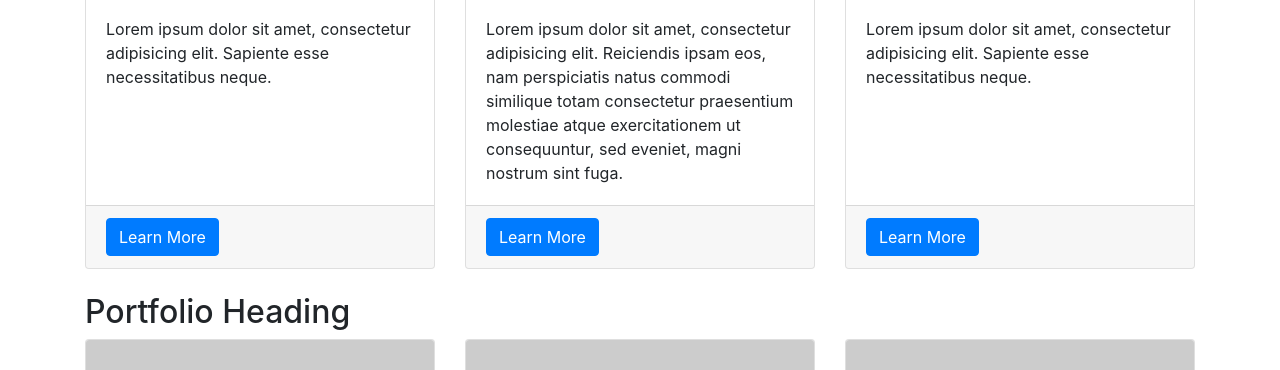
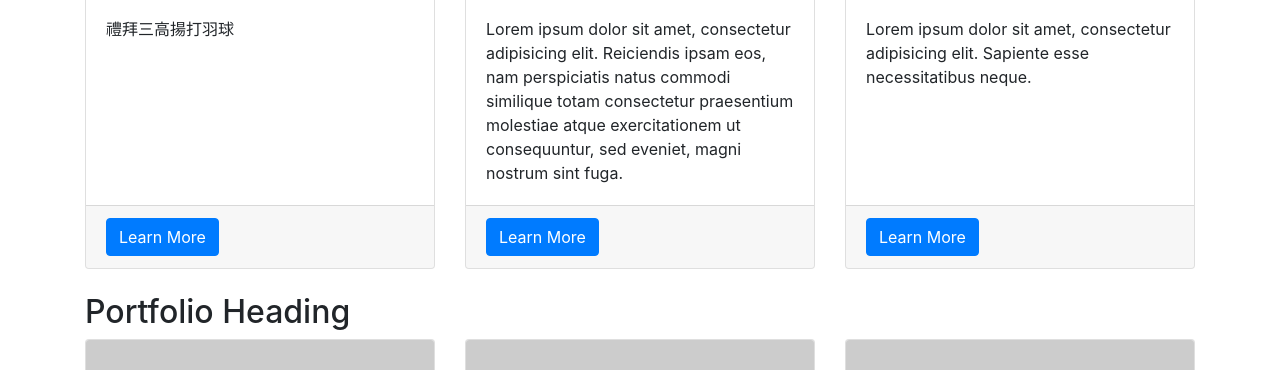
Before and after one commit to BING-YI/test, a website: page index.html in a window 1280 px wide. Shown: the part 730-1100 px from the top of the page. Drawn offline with Linux system fonts and the light colour scheme; placeholder pictures from the web are drawn by us.

Commit message:
修改內容

```diff
--- a/index.html
+++ b/index.html
@@ -129,7 +129,7 @@
           <div class="card h-100">
             <h4 class="card-header">Card Title</h4>
             <div class="card-body">
-              <p class="card-text">Lorem ipsum dolor sit amet, consectetur adipisicing elit. Sapiente esse necessitatibus neque.</p>
+              <p class="card-text">禮拜三高揚打羽球</p>
             </div>
             <div class="card-footer">
               <a href="#" class="btn btn-primary">Learn More</a>
```
